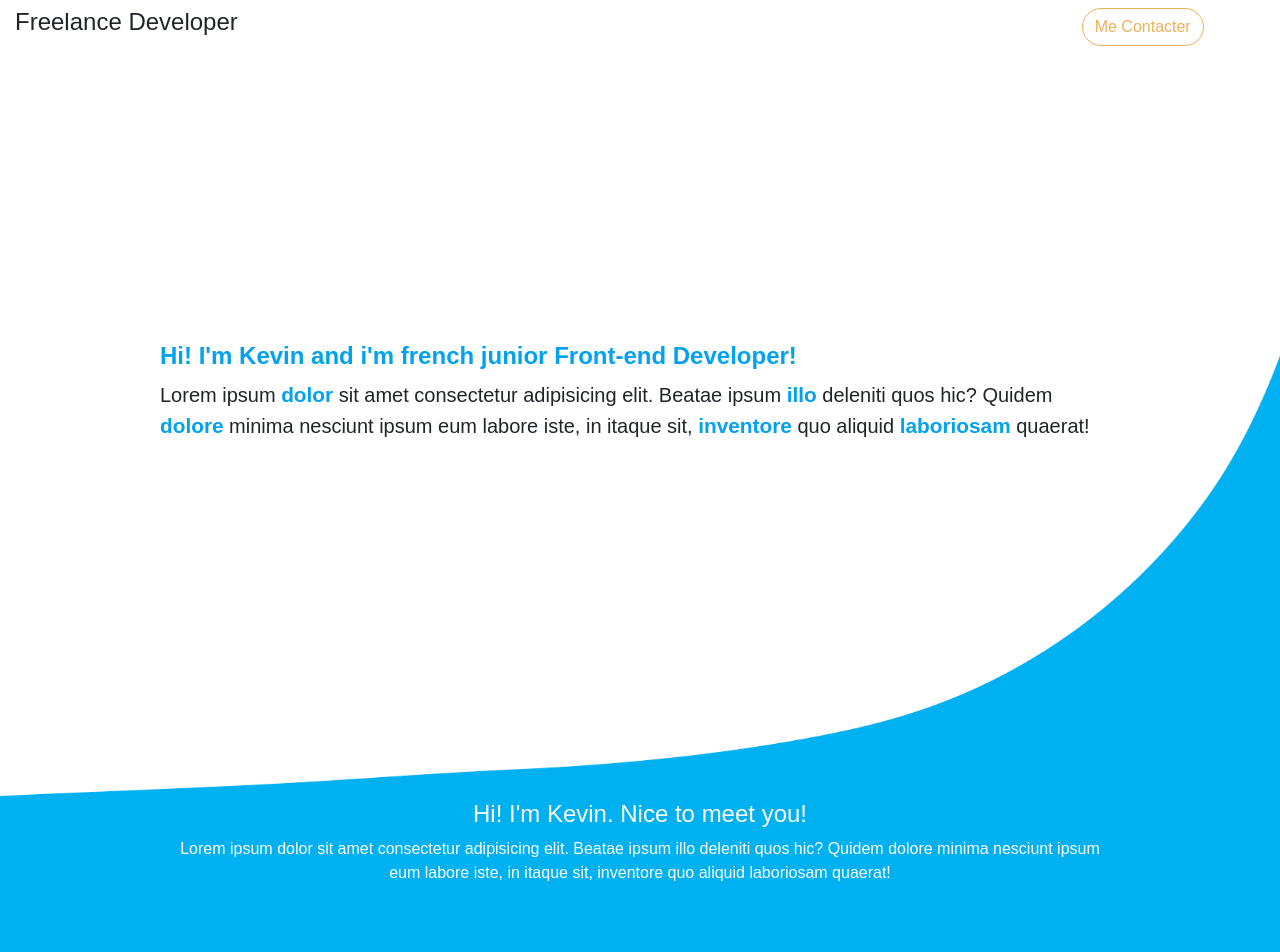
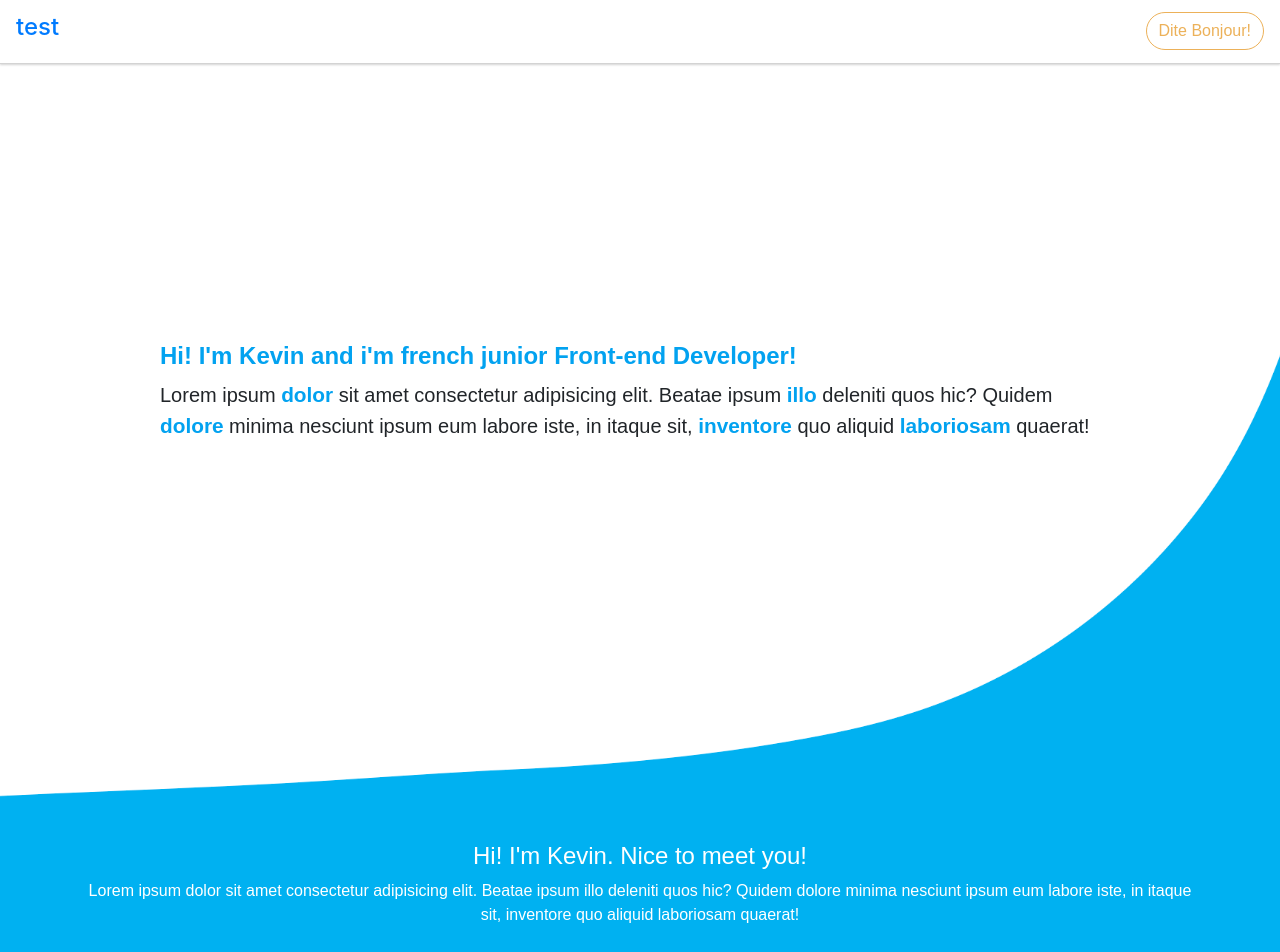
Before and after one commit to Saleik/portFolio, a React (Create React App) app: page / in a window 1280 px wide. Shown: the top 952 px of the page. Built offline with nearby package versions, Linux system fonts and the light colour scheme.

Commit message:
Update : section skills(changer center content method) / add Navbar

```diff
--- a/src/App/Competences.jsx
+++ b/src/App/Competences.jsx
@@ -2,20 +2,21 @@ import React from 'react'
 import styled from 'styled-components'
 import { bgCompetences } from '../ui/colorsTheme'
 import { Section } from '../ui/Section'
-import { colorsTheme } from '../ui/colorsTheme'
-import { Div } from '../ui/Div'
 import { Card } from '../ui/Card'
 
-const CstDiv = styled(Div)`
+const BorderCards = styled.div`
         border: solid 1px lightgray;
         border-radius: 10px;
         background-color: white;
         box-shadow: lightgrey 1px 1px;
         `
-const CstMe = styled.div`
+const Me = styled.div`
     font-family:'Dosis', sans-serif;
     color:white;
     font-weight: 300;
+`
+const CstDiv = styled.div`
+        height:70vh;
     `
 const CstH4 = styled.h4`
     font-family: 'Oswald-regular', sans-serif;
@@ -24,16 +25,19 @@ const CstH4 = styled.h4`
 export const Competences = () => {
     return <Section background={bgCompetences}>
         <div className="container">
-            <div className="row ">
-                <CstMe className="col-md-10 offset-md-1 text-center">
+            <CstDiv className="row align-items-center">
+                <div className="col-md-12">
+                    <div className="row">
+                        <Me className="col-md-12 text-center">
                             <CstH4>Hi! I'm Kevin. Nice to meet you!</CstH4>
                             <p>
                                 Lorem ipsum dolor sit amet  consectetur adipisicing elit. Beatae ipsum illo deleniti quos hic? Quidem dolore minima nesciunt ipsum eum labore iste, in itaque sit, inventore quo aliquid laboriosam quaerat!
                          </p>
-                </CstMe>
+                        </Me>
+                    </div>
                 </div>
 
-            <CstDiv className="row w-75 m-0">
+                <BorderCards className="row mx-2">
                     <Card name="desktop" title="Front-end" languages="HTML, CSS, JS, Reactjs">
                         Lorem ipsum dolor sit amet consectetur adipisicing elit. Totam assumenda debitis illum, quis at explicabo.
                     </Card>
@@ -43,6 +47,7 @@ export const Competences = () => {
                     <Card name="tools" title="Outils" languages={['VScode', 'Github', 'Sourcetree', 'Terminal', 'Yarn', 'Webpack']}>
                         Lorem ipsum dolor sit amet consectetur adipisicing elit. Totam assumenda debitis illum, quis at explicabo.
                     </Card>
+                </BorderCards>
             </CstDiv>
         </div>
     </Section >
--- a/src/App/QuiSuisJe.jsx
+++ b/src/App/QuiSuisJe.jsx
@@ -1,6 +1,6 @@
 import React from 'react'
 import styled from 'styled-components'
-import { Header } from './components/Header.jsx'
+import { Nav } from '../ui/Nav.jsx'
 import { bgQuiSuisJe, colorsTheme } from '../ui/colorsTheme'
 import { Section } from '../ui/Section'
 import { Div } from '../ui/Div'
@@ -21,7 +21,7 @@ const CstH4 = styled.h4`
     `
 export const QuiSuisJe = () => {
     return <Section background={bgQuiSuisJe}>
-        <Header />
+        <Nav />
         <div className="container">
             <CstDiv className="w-75">
                 <CstH4>Hi! I'm Kevin and i'm french junior Front-end Developer!</CstH4>
--- a/src/App/components/Copyright.jsx
+++ b/src/App/components/Copyright.jsx
@@ -11,7 +11,7 @@ const CstLink = styled.a`
         }`
 
 export const Copyright = () => {
-    return <div className="m-0 row text-center">
+    return <div className="row text-center">
         <div className="col-md-12">
             <p>Copyright © 2020 KURIOS DIGITAL. All rights reserved.-
             <CstLink href='/cgv'>GTC</CstLink>
--- a/src/App/components/Footer.jsx
+++ b/src/App/components/Footer.jsx
@@ -5,7 +5,7 @@ import { MadeWith } from './MadeWith'
 import { SocialNetwork } from './SocialNetwork'
 
 const CstDiv = styled.div`
-        position: absolute;
+      position: absolute;
         left: 50%;
         transform: translateX(-50%);
         bottom: 0;
--- a/src/App/components/Header.jsx
+++ /dev/null
@@ -1,14 +0,0 @@
-import React from 'react'
-import { Button } from '../../ui/Button'
-import { JobTitle } from './JobTitle'
-
-export function Header() {
-    return <div className="row m-0">
-        <div className="col-md-10 my-2">
-            <JobTitle title="Freelance Developer" />
-        </div>
-        <div className="col-md-2 my-2">
-            <Button href="#contact">Me Contacter</Button>
-        </div>
-    </div>
-}
--- a/src/App/components/IconLink.jsx
+++ b/src/App/components/IconLink.jsx
@@ -17,7 +17,7 @@ export function IconLink({ name, link, hoverColor = 'white', size = "1rem" }) {
     </a>
 }
 
-IconLink.prototype = {
+IconLink.propTypes = {
     name: PropTypes.string.isRequired,
     href: PropTypes.string.isRequired,
     hoverColor: PropTypes.string,
--- a/src/App/components/JobTitle.jsx
+++ /dev/null
@@ -1,21 +0,0 @@
-import React from 'react'
-import styled from 'styled-components'
-import { colorsTheme } from '../../ui/colorsTheme'
-
-
-const CstH4 = styled.h4`
-    font-family:'Oswal-regular', sans-serif;
-    width:auto;
-    &:hover{
-        color: ${colorsTheme.secondary};
-    }; `
-
-export const JobTitle = props => {
-    return <div className="row">
-        <div className="col-md-5">
-            <CstH4>{props.title}</CstH4>
-        </div>
-    </div>
-
-
-}
--- a/src/ui/Field.jsx
+++ b/src/ui/Field.jsx
@@ -1,7 +1,6 @@
 import React from 'react'
 import PropTypes from 'prop-types'
 import styled from 'styled-components'
-import { colorsTheme } from './colorsTheme'
 
 const CstLabel = styled.label`
     font-family: 'Dosis', sans-serif;
@@ -10,13 +9,14 @@ const CstLabel = styled.label`
 
 const CstTextArea = styled.textarea`
         border-radius: .25rem;
-        border-color: lightgray;`
+        border-color: lightgray;
+        resize: none;`
 
-export function Field({ children, name, type, rows = "4" }) {
+export function Field({ children, name, type, rows = "5" }) {
     return <div className="form-group">
         {children && <CstLabel htmlFor={name}>{children}</CstLabel>}
         {type === 'textarea' ?
-            <CstTextArea style={{ resize: 'none' }} rows={rows} name={name} className="from-control w-100"></CstTextArea> :
+            <CstTextArea name={name} rows={rows} className="from-control w-100"></CstTextArea> :
             <input className="form-control" type={type} name={name} />}
     </div>
 }
--- /dev/null
+++ b/src/ui/Nav.jsx
@@ -0,0 +1,22 @@
+import React from 'react'
+import PropTypes from 'prop-types'
+import styled from 'styled-components'
+import { Button } from './Button'
+
+const CstNav = styled.nav`
+    border-bottom: .1px solid lightgrey;
+    box-shadow: 0px 1px 2px lightgray;`
+
+export function Nav({ brand = "test" }) {
+    return <CstNav className="navbar">
+        <a className="navbar-brand" href="/test">
+            <h4>
+                {brand}
+            </h4>
+        </a>
+        <Button href="#contact">Dite Bonjour!</Button>
+    </CstNav>
+}
+Nav.propTypes = {
+    brand: PropTypes.string.isRequired
+}
--- a/src/ui/Title.jsx
+++ b/src/ui/Title.jsx
@@ -11,7 +11,7 @@ export function Title({ color = "black", children }) {
   return <CstH1 color={color}>{children}</CstH1>
 }
 
-Title.prototype = {
+Title.propTypes = {
   children: PropTypes.string.isRequired,
   color: PropTypes.string
 }
```
Also changed, not shown: src/images/quiSuisJe.png, 1 other file (tests, documents, lock files or other folders). Lines whose indentation alone changed are shown as unchanged.
